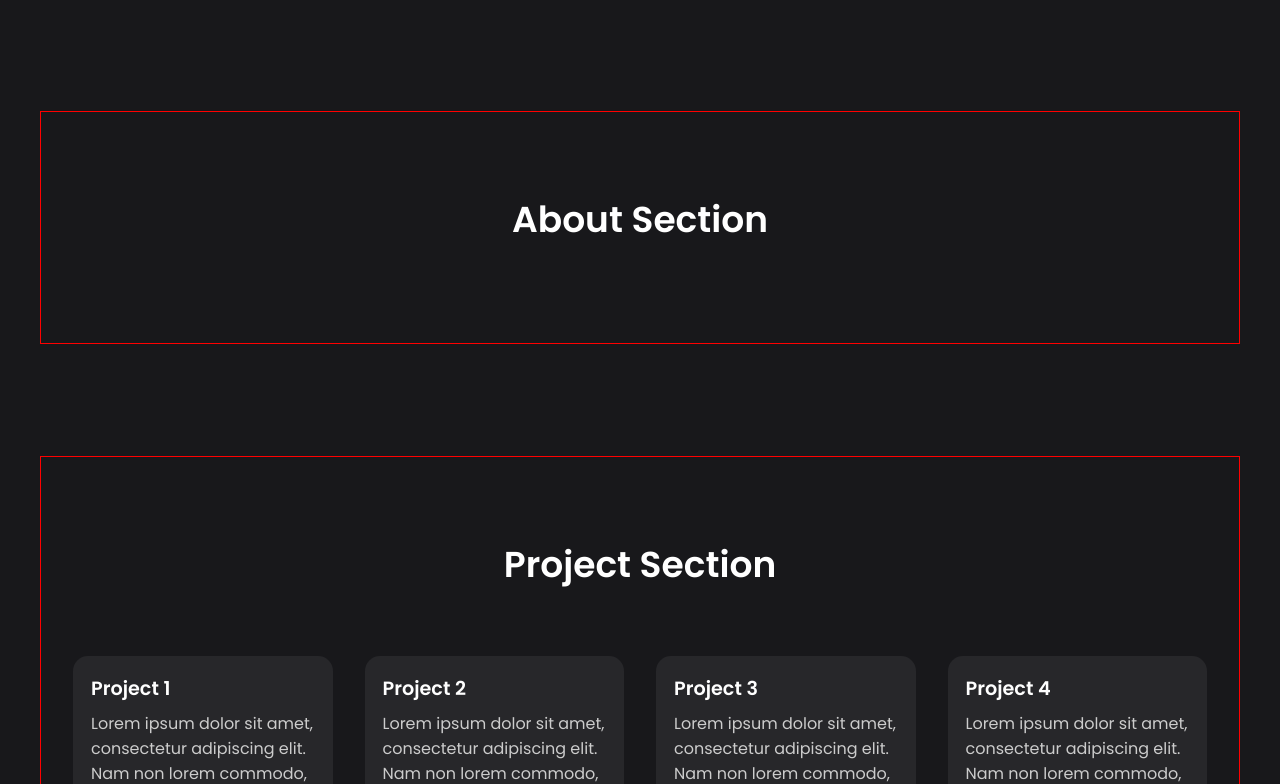
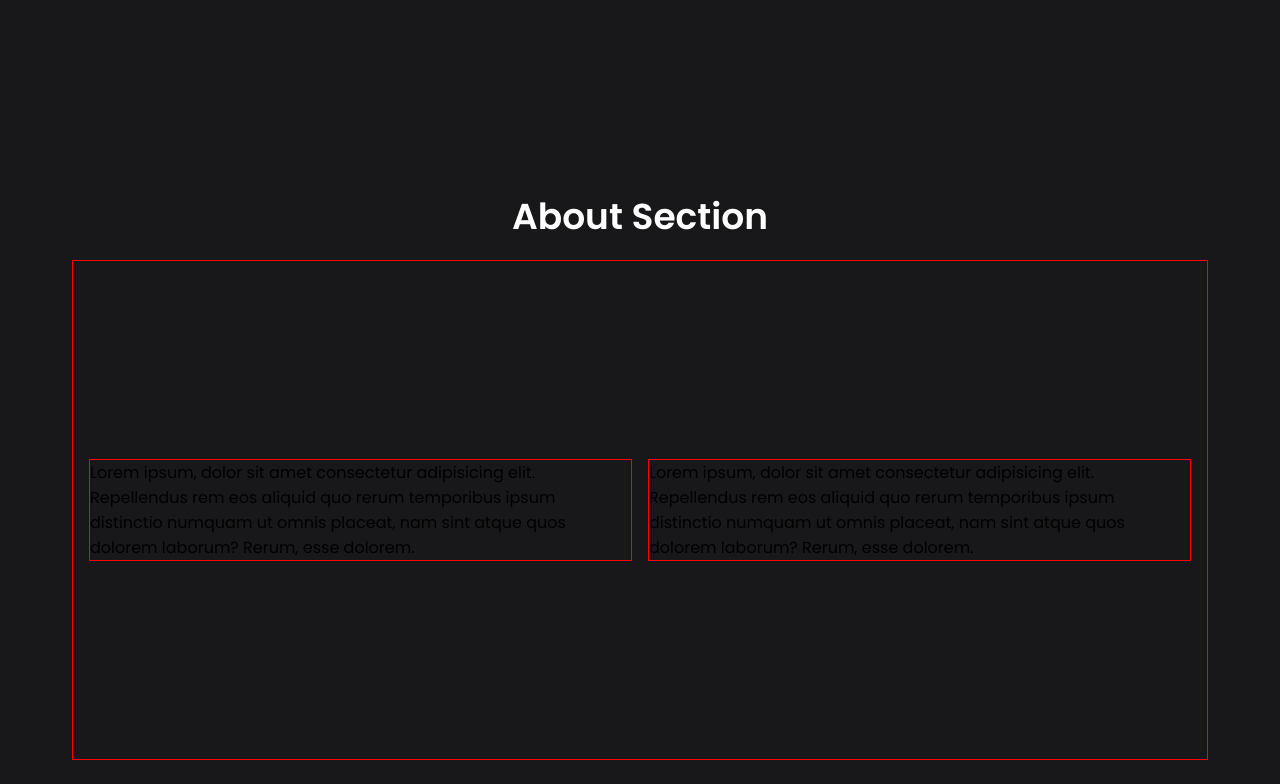
Before and after one commit to bryankiansarmen/React-Typescript-Portfolio, a React (Vite) app: page / in a window 1280 px wide. Shown: the part 776-1560 px from the top of the page. Built offline with nearby package versions, Linux system fonts and the light colour scheme.

Commit message:
add about section content draft

```diff
--- /dev/null
+++ b/src/components/About/About.style.ts
@@ -0,0 +1,14 @@
+import styled from "styled-components";
+
+export const ContentWrapper = styled.div`
+  display: flex;
+  align-items: center;
+  gap: 1rem;
+  padding: 1rem;
+  height: 500px;
+  border: 1px solid red;
+`;
+
+export const ItemWrapper = styled.div`
+  border: 1px solid red;
+`;
--- a/src/components/About/About.tsx
+++ b/src/components/About/About.tsx
@@ -1,10 +1,25 @@
 import * as GlobalStyled from "../../global.style";
+import * as Styled from "./About.style";
 
 const About = () => {
   return (
     <GlobalStyled.Container>
       <section id="about">
         <GlobalStyled.SectionHeader>About Section</GlobalStyled.SectionHeader>
+        <Styled.ContentWrapper>
+          <Styled.ItemWrapper>
+            Lorem ipsum, dolor sit amet consectetur adipisicing elit.
+            Repellendus rem eos aliquid quo rerum temporibus ipsum distinctio
+            numquam ut omnis placeat, nam sint atque quos dolorem laborum?
+            Rerum, esse dolorem.
+          </Styled.ItemWrapper>
+          <Styled.ItemWrapper>
+            Lorem ipsum, dolor sit amet consectetur adipisicing elit.
+            Repellendus rem eos aliquid quo rerum temporibus ipsum distinctio
+            numquam ut omnis placeat, nam sint atque quos dolorem laborum?
+            Rerum, esse dolorem.
+          </Styled.ItemWrapper>
+        </Styled.ContentWrapper>
       </section>
     </GlobalStyled.Container>
   );
--- a/src/global.style.ts
+++ b/src/global.style.ts
@@ -5,7 +5,6 @@ export const Container = styled.div`
   margin: auto;
   padding: 5rem 2rem;
   margin-top: 7rem;
-  border: 1px solid red;
 `;
 
 export const Blur = styled.span`
```
